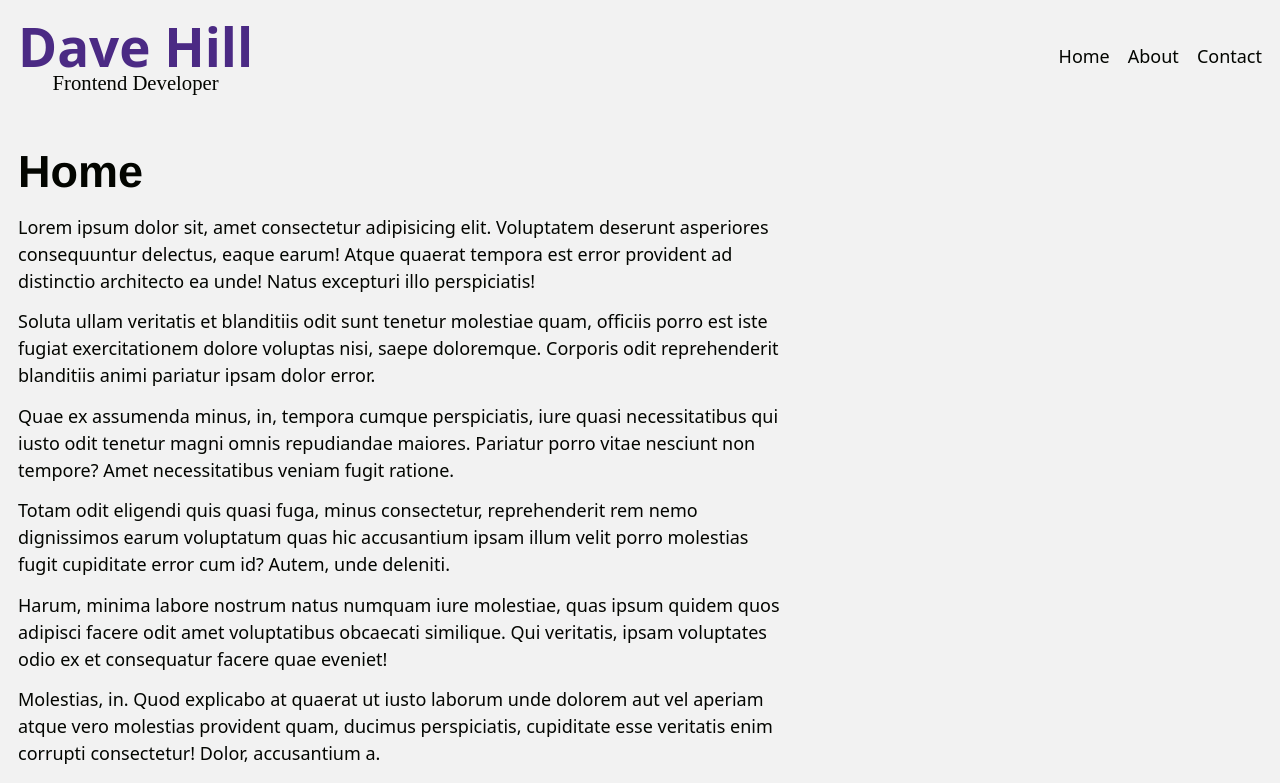
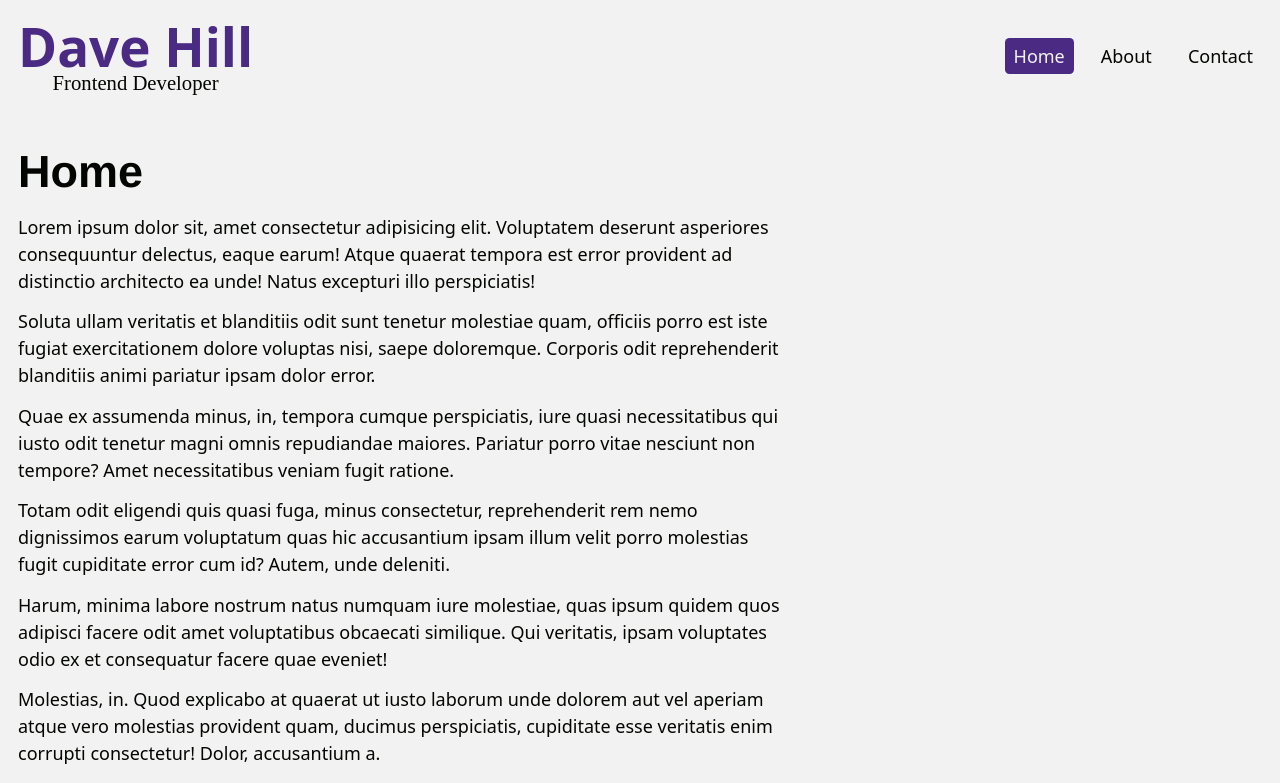
Before and after one commit to davehilldev/website, a Next.js app: page / in a window 1280 px wide. Shown: the top 783 px of the page. Built offline with nearby package versions, Linux system fonts and the light colour scheme.

Commit message:
Enhanced Nav

```diff
--- a/app/layout.js
+++ b/app/layout.js
@@ -1,6 +1,8 @@
 import './reset.css';
 import './styles.css';
 import { site } from '@/lib/config';
+import Link from 'next/link';
+import Nav from '@/components/Nav';
 
 export const metadata = {
   title: `${site.title} - ${site.tagline}`,
@@ -19,11 +21,7 @@ export default function RootLayout({ children }) {
             <span className="site-logo__tagline">{site.tagline}</span>
           </a>
           <nav>
-            <ul className="site-nav">
-              <li><a href="/">Home</a></li>
-              <li><a href="/about">About</a></li>
-              <li><a href="/contact">Contact</a></li>
-            </ul>
+            <Nav />
           </nav>
         </header>
         <main>
--- a/app/styles.css
+++ b/app/styles.css
@@ -117,6 +117,18 @@ ul {
     list-style: none;
 }
 
+.site-nav li {
+    border-radius: 0.25rem;
+    padding: 0.25rem 0.5rem;
+}
+
+.site-nav li:hover,
+.site-nav > .active {
+    background-color: var(--clr-accent);
+    color: var(--clr-background);
+
+}
+
 @media (min-width: 600px) {
     .site-header {
         align-items: center;
--- /dev/null
+++ b/components/Nav.jsx
@@ -0,0 +1,19 @@
+"use client";
+import { useRouter } from 'next/navigation';
+import { nav } from '@/lib/config';
+import Link from 'next/link';
+
+export default function Nav() {
+    const router = useRouter();
+    return (
+        <ul className="site-nav">
+        {nav.map((item, i) => (
+            <li key={i} className={router.pathname == item.href ? "active" : ""}>
+                <Link href={item.href}>
+                    {item.text}
+                </Link>
+            </li>
+        ))}
+        </ul>
+    );
+}
--- a/lib/config.js
+++ b/lib/config.js
@@ -7,3 +7,10 @@ export const site = {
     keywords: "frontend developer, designer, web developer, web designer",
     owner: "Dave Hill",
     };
+
+
+    export const nav = [
+        { href: "/", text: "Home" },
+        { href: "/about", text: "About" },
+        { href: "/contact", text: "Contact" },
+    ];
```
